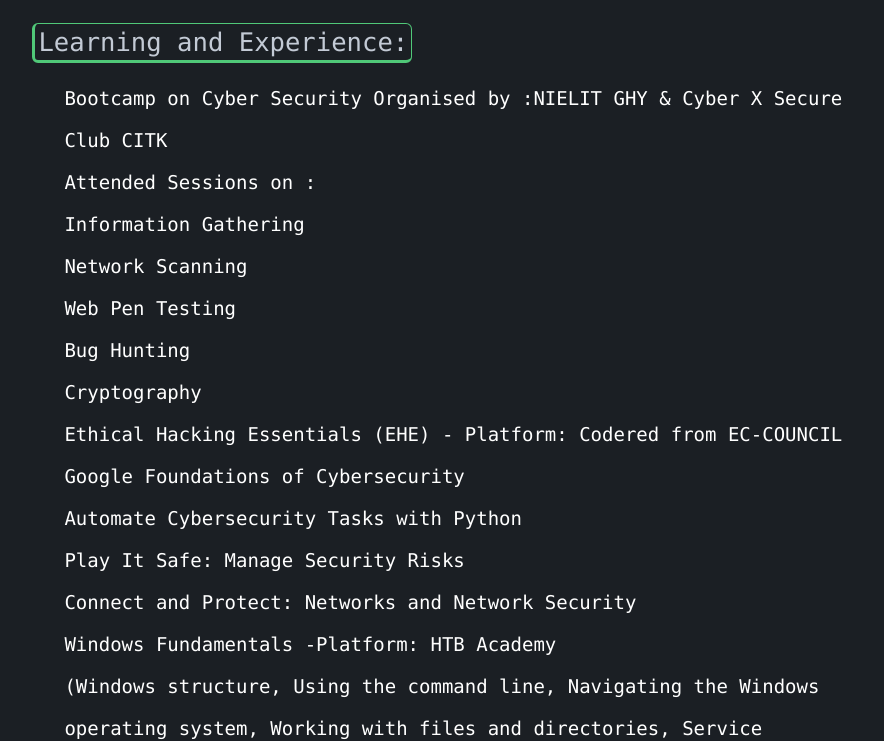
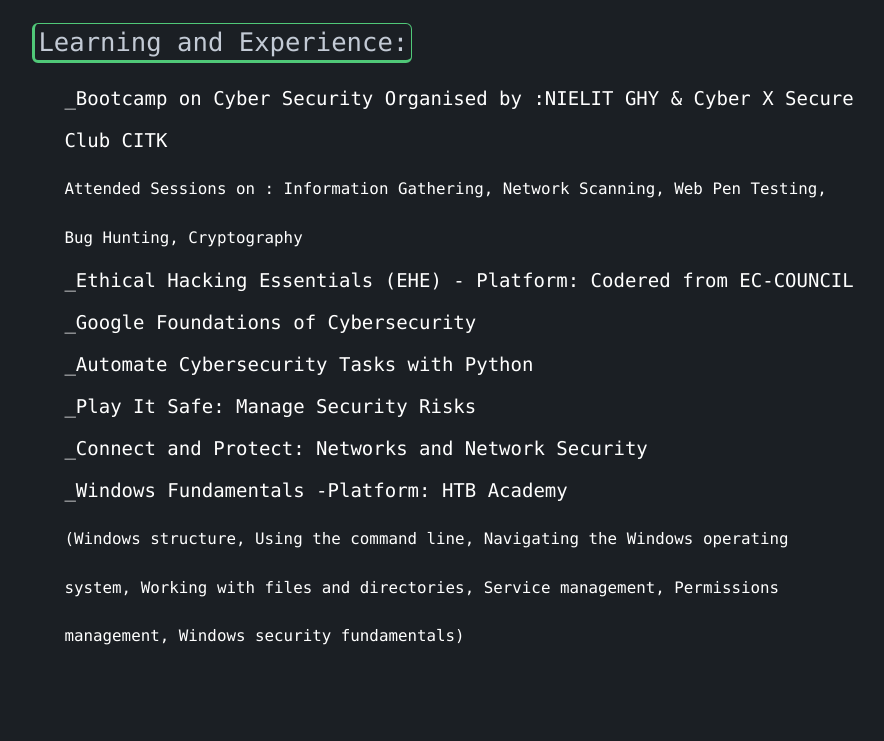
Before and after one commit to MD-DILDAR-MANDAL/MD-DILDAR-MANDAL.github.io, a website: page index.html in a window 1280 px wide. Shown: the part 3239-3980 px from the top of the page, without its empty margins (293-1177 px from the left). Drawn offline with nearby package versions, Linux system fonts and the light colour scheme.

Commit message:
chore: fix allignment

```diff
--- a/index.html
+++ b/index.html
@@ -159,21 +159,19 @@
                          Learning and Experience:
                     </span>
                     <p>
-                        Bootcamp on Cyber Security Organised by :NIELIT GHY & Cyber X Secure Club CITK<br>
-                        Attended Sessions on :<br>
-                        Information Gathering<br>
-                        Network Scanning<br>
-                        Web Pen Testing<br>
-                        Bug Hunting<br>
-                        Cryptography<br>
-                        Ethical Hacking Essentials (EHE) - Platform: Codered from EC-COUNCIL<br>
-                        Google Foundations of Cybersecurity<br>
-                        Automate Cybersecurity Tasks with Python<br>
-                        Play It Safe: Manage Security Risks<br>
-                        Connect and Protect: Networks and Network Security<br>
-                        Windows Fundamentals -Platform: HTB Academy <br>
-                        (Windows structure, Using the command line, Navigating the Windows operating system,
+                        _Bootcamp on Cyber Security Organised by :NIELIT GHY & Cyber X Secure Club CITK<br>
+                        <sub>
+                            Attended Sessions on : Information Gathering, Network Scanning, Web Pen Testing, Bug Hunting, Cryptography<br>
+                        </sub>
+                        _Ethical Hacking Essentials (EHE) - Platform: Codered from EC-COUNCIL<br>
+                        _Google Foundations of Cybersecurity<br>
+                        _Automate Cybersecurity Tasks with Python<br>
+                        _Play It Safe: Manage Security Risks<br>
+                        _Connect and Protect: Networks and Network Security<br>
+                        _Windows Fundamentals -Platform: HTB Academy <br>
+                        <sub>(Windows structure, Using the command line, Navigating the Windows operating system,
                         Working with files and directories, Service management, Permissions management, Windows security fundamentals)
+                        </sub>
                     </p>
                 </div>
             </div>
--- a/style.css
+++ b/style.css
@@ -331,6 +331,10 @@
     transform: translateY(-5px) scale(1.01);
 }
 
+.sub{
+    font-size: 15px;
+}
+
 .contact-form{
     display: flex;
     align-items: center;
```
